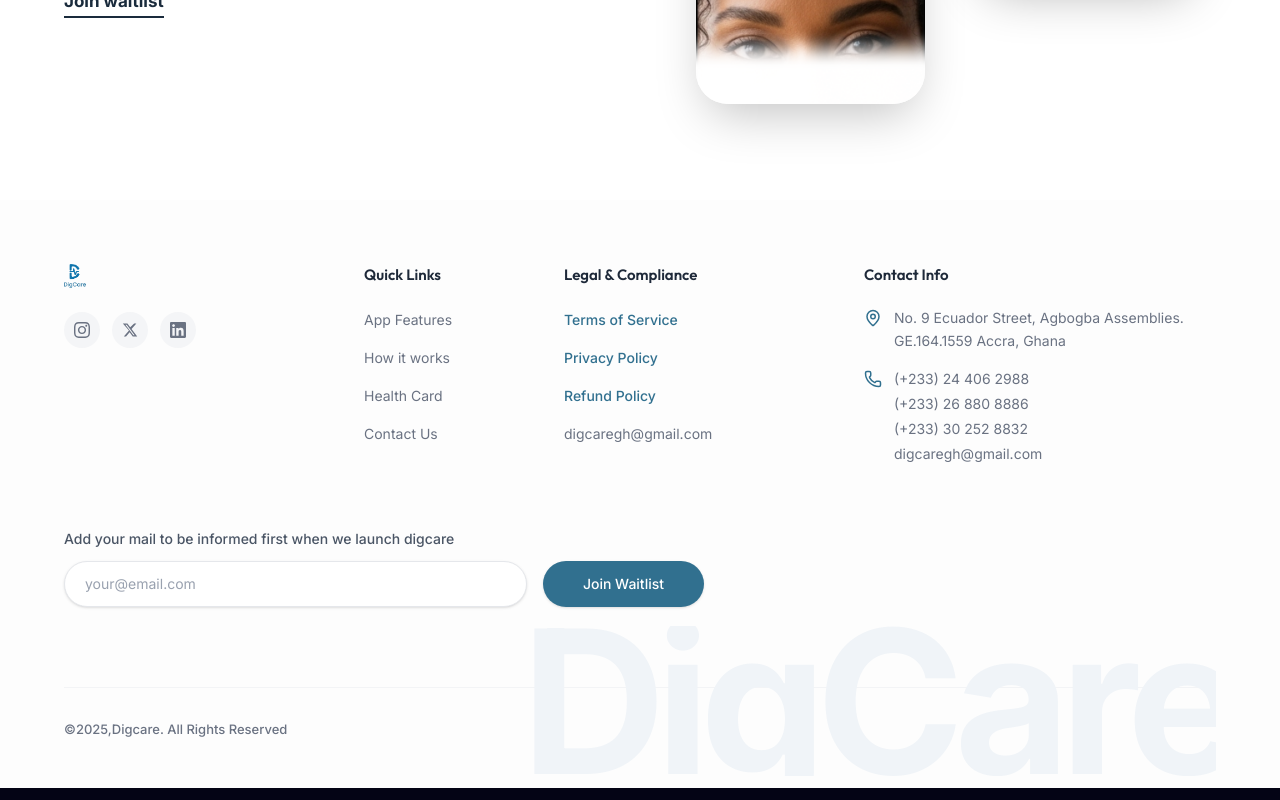
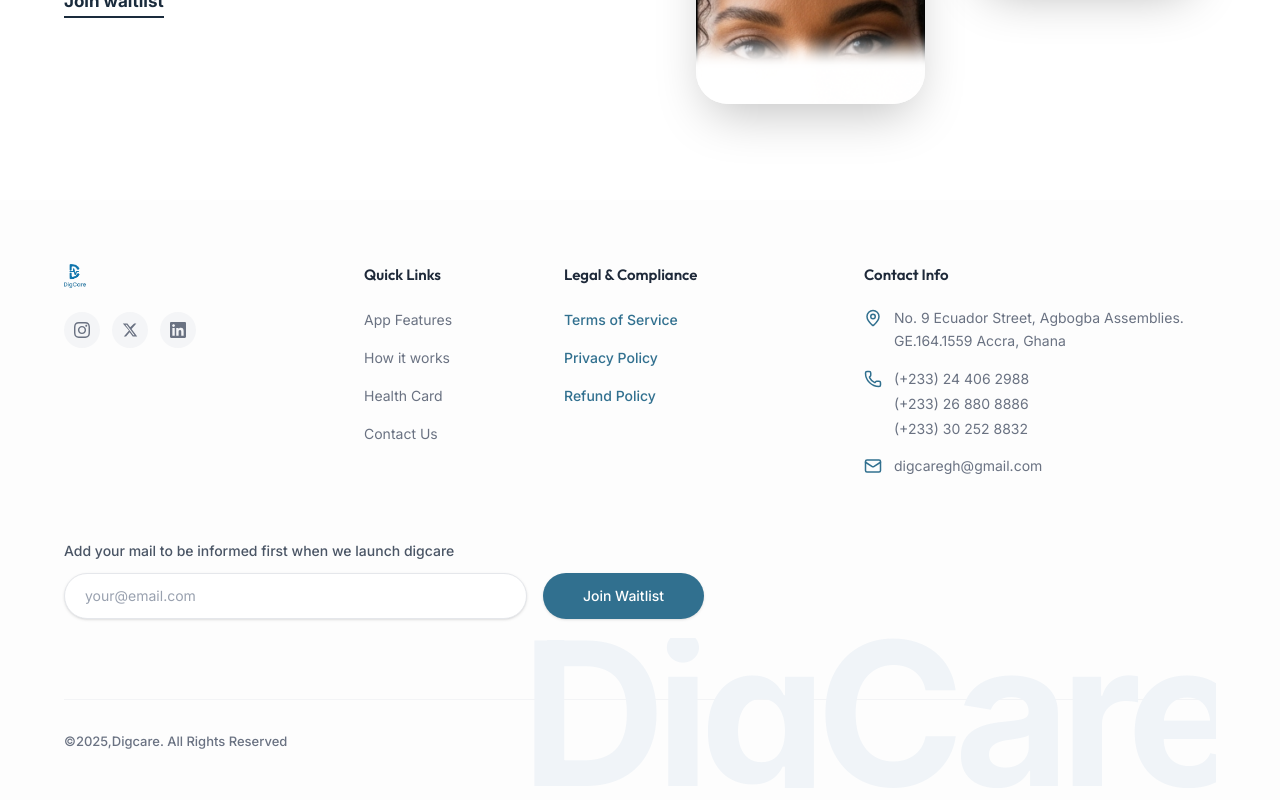
Before and after one commit to haariswaqas/digcaregh, a Next.js app: page / in a window 1280 px wide. Shown: the part 6358-7158 px from the top of the page. Built offline with nearby package versions, Linux system fonts and the light colour scheme.

Commit message:
updated contact info in footer

```diff
--- a/src/components/Footer.tsx
+++ b/src/components/Footer.tsx
@@ -3,7 +3,7 @@
 import Link from "next/link";
 import { useState, type FormEvent } from "react";
 import { usePathname, useRouter } from "next/navigation";
-import { CheckCircle, MapPin, Phone } from "lucide-react";
+import { CheckCircle, MapPin, Phone, Mail } from "lucide-react";
 
 const InstagramIcon = () => (
   <svg xmlns="http://www.w3.org/2000/svg" width="16" height="16" viewBox="0 0 24 24" fill="currentColor">
@@ -124,7 +124,6 @@
               <li><Link href="/terms-of-service" className="text-[14px] font-medium text-[#31708f] hover:text-[#255871] transition-colors">Terms of Service</Link></li>
               <li><Link href="/privacy-policy" className="text-[14px] font-medium text-[#31708f] hover:text-[#255871] transition-colors">Privacy Policy</Link></li>
               <li><Link href="/#refund-policy" className="text-[14px] font-medium text-[#31708f] hover:text-[#255871] transition-colors">Refund Policy</Link></li>
-              <li><a href="mailto:digcaregh@gmail.com" className="text-[14px] text-gray-500 hover:text-gray-900 transition-colors">digcaregh@gmail.com</a></li>
             </ul>
           </div>
 
@@ -152,10 +151,16 @@
                   <a href="tel:+233302528832" className="hover:text-gray-900 transition-colors">
                     (+233) 30 252 8832
                   </a>
-                  <a href="email:digcaregh@gmail.com" className="hover:text-gray-900 transition-colors">
-                    digcaregh@gmail.com
-                  </a>
                 </div>
+              </li>
+              <li className="flex items-start gap-3">
+                <Mail size={18} className="mt-0.5 shrink-0 text-[#31708f]" />
+                <a
+                  href="mailto:digcaregh@gmail.com"
+                  className="text-[14px] text-gray-500 hover:text-gray-900 transition-colors break-all"
+                >
+                  digcaregh@gmail.com
+                </a>
               </li>
             </ul>
           </div>
```
